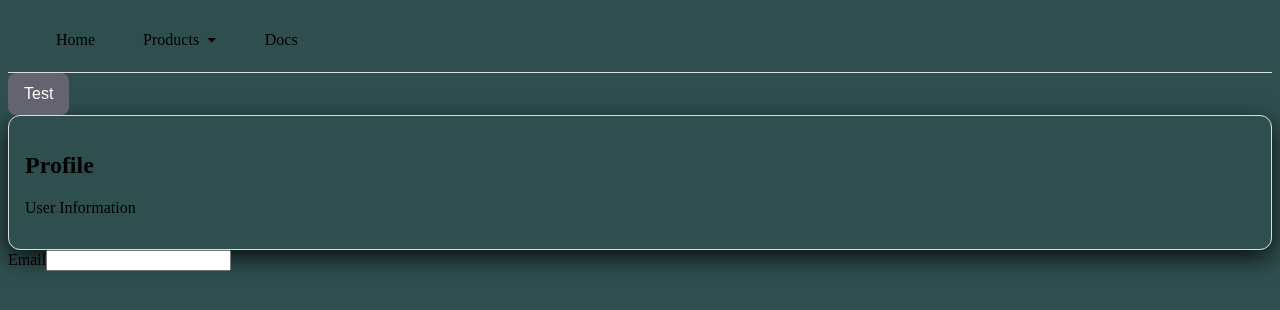
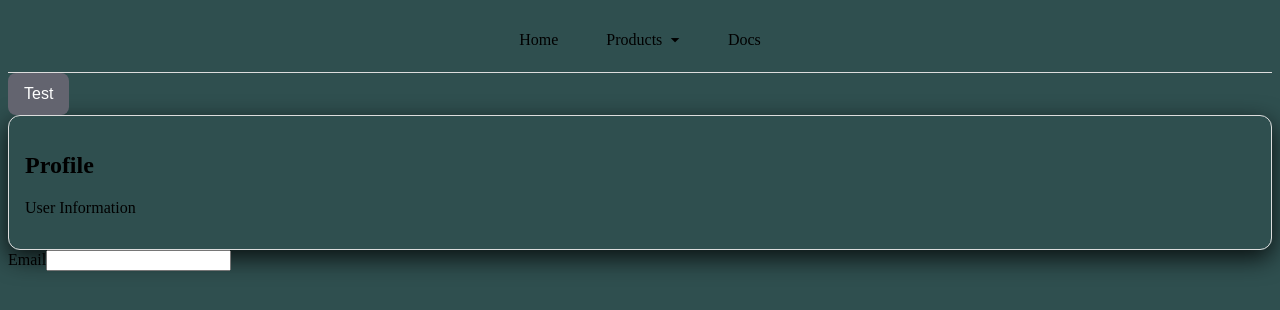
Before and after one commit to greenteaisgreat/material-vue-i, a Vue app: page / in a window 1280 px wide. Shown: the top 310 px of the page. Built offline with nearby package versions, Linux system fonts and the light colour scheme; the HTML template or start-up script is replaced by a standard one.

Commit message:
Add flexbox spacing

```diff
--- a/src/components/layout/AppHeader.vue
+++ b/src/components/layout/AppHeader.vue
@@ -36,6 +36,7 @@ defineProps<{
 .header {
   display: flex;
   align-items: center;
+  justify-content: space-evenly;
   padding: 0 2rem;
   border-bottom: 1px solid #ddd;
   height: 64px;
@@ -44,6 +45,7 @@ defineProps<{
 .header__nav {
   display: flex;
   align-items: center;
+  justify-content: center;
   gap: 1rem;
 }
 </style>
```
